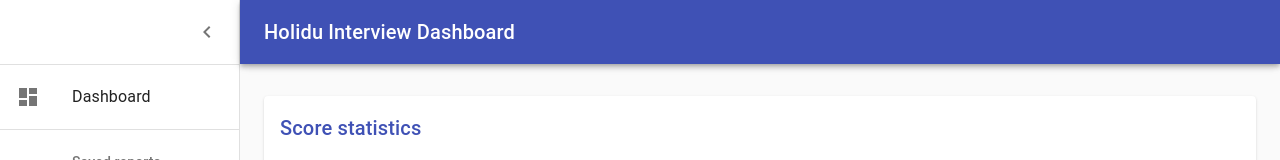
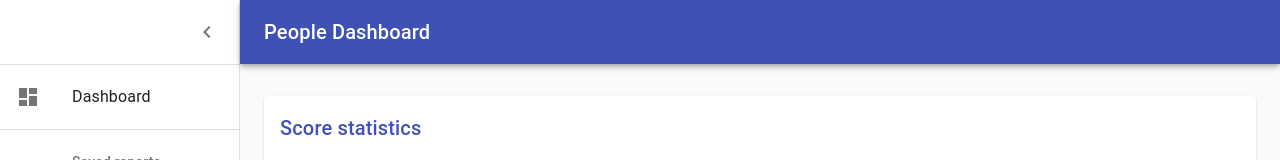
Before and after one commit to karim10/holidu-test-karim-by, a React (Create React App) app: page / in a window 1280 px wide. Shown: the top 160 px of the page. Built offline with nearby package versions, Linux system fonts and the light colour scheme.

Commit message:
minor updates

```diff
--- a/public/index.html
+++ b/public/index.html
@@ -24,7 +24,7 @@
       work correctly both with client-side routing and a non-root public URL.
       Learn how to configure a non-root public URL by running `npm run build`.
     -->
-    <title>React App</title>
+    <title>People Dashboard</title>
   </head>
   <body>
     <noscript>You need to enable JavaScript to run this app.</noscript>
--- a/src/Dashboard.js
+++ b/src/Dashboard.js
@@ -186,7 +186,7 @@ export default function Dashboard() {
                         noWrap
                         className={classes.title}
                     >
-                        Holidu Interview Dashboard
+                        People Dashboard
                     </Typography>
                 </Toolbar>
             </AppBar>
```
